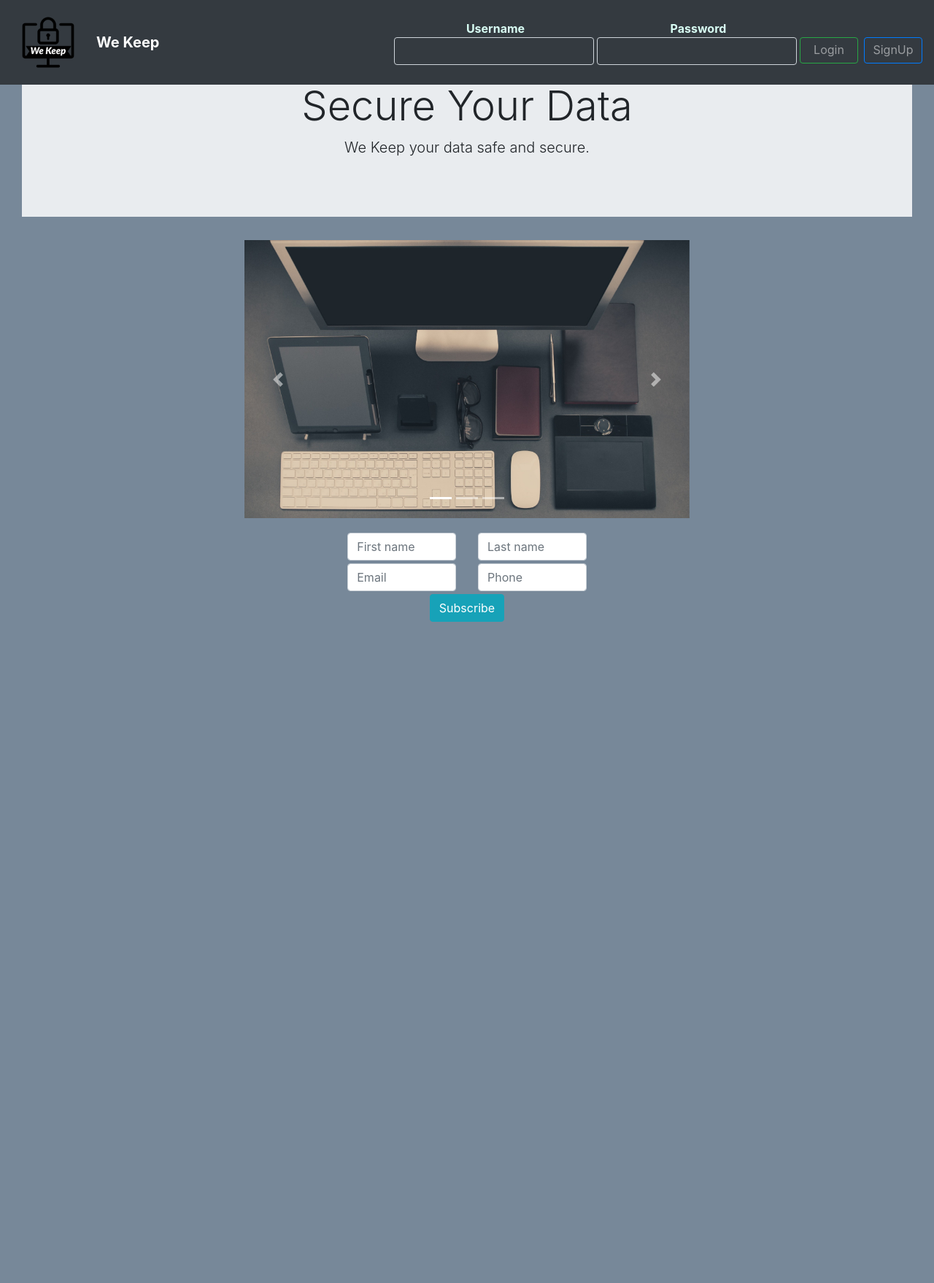
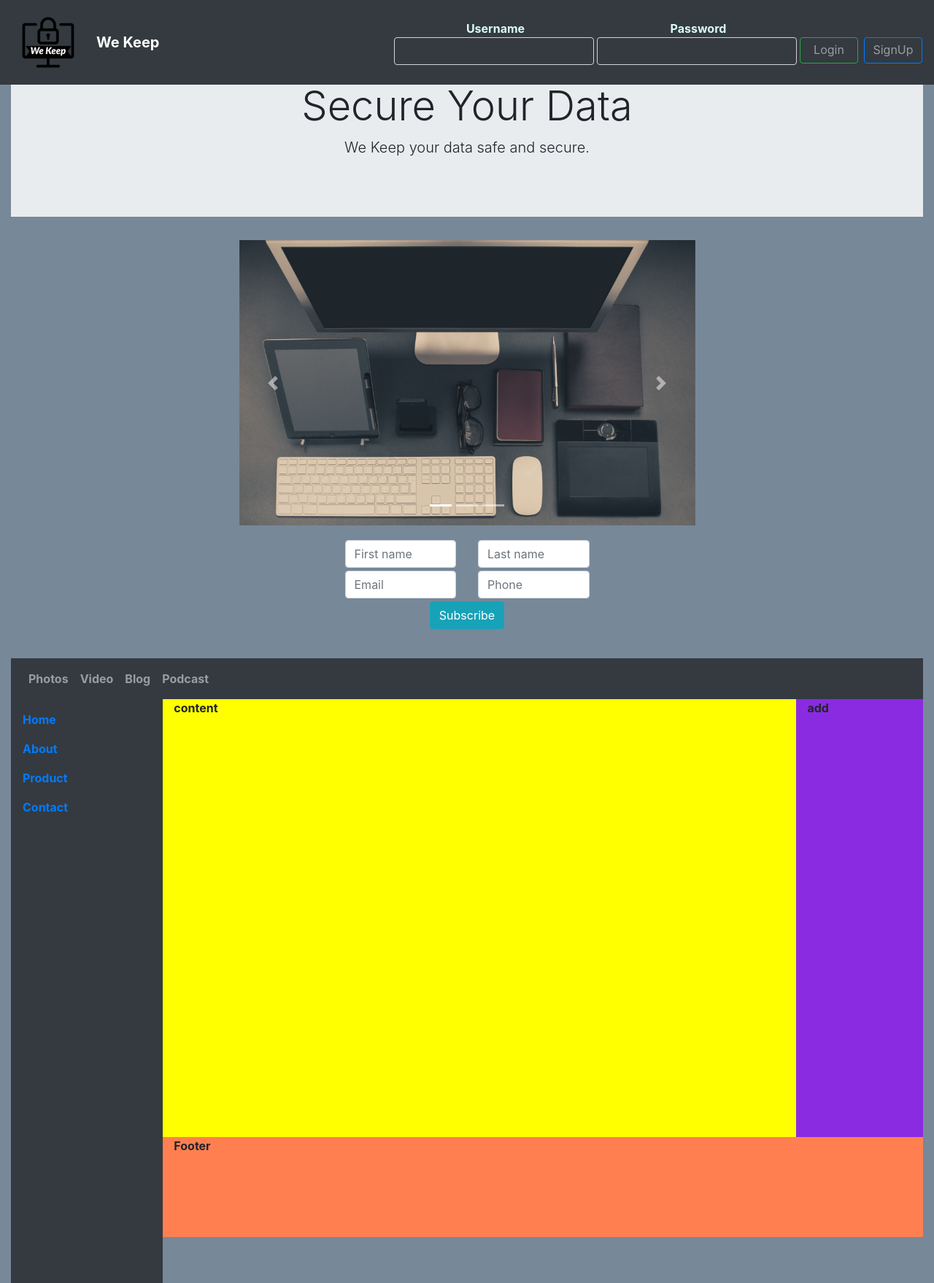
Before and after one commit to adarshp007/myweb, a Django app: template templates/home.html in a window 1280 px wide. Shown: the whole page at 73% size. Before the commit the page ends 852 px from the top, so only its background shows below. Run offline with Django 3.2, Linux system fonts and the light colour scheme; the template is opened without the code that fills it, so the values that code supplies are empty; some libraries are stand-ins or nearby versions.

Commit message:
added grid

```diff
--- a/templates/home.html
+++ b/templates/home.html
@@ -63,4 +63,49 @@
     </div>
 </div>
 </form>
+{#    vertical nav#}
+    <div class="container-fluid pt-4">
+        <div class="row">
+            <div class=" col-md-12 col-xs-12" style="padding: 0">
+                <nav class="navbar navbar-expand navbar-dark bg-dark w-100">
+                <ul class="navbar-nav">
+                    <li class="nav-item"><a class="nav-link">Photos</a></li>
+                     <li class="nav-item"><a class="nav-link">Video</a></li>
+                     <li class="nav-item"><a class="nav-link">Blog</a></li>
+                     <li class="nav-item"><a class="nav-link">Podcast</a></li>
+                </ul>
+                    </nav>
+            </div>
+        </div>
+
+    <div class="row">
+        <div class="col-md-2 col-sm-2 col-xs-2 vh-100 bg-dark " ><div class="row">
+            <nav class="navbar  bg-dark w-100 ">
+                <ul class="navbar-nav flex-column ">
+                    <li class="nav-item "><a class="nav-link">Home</a></li>
+                    <li class="nav-item"><a class="nav-link">About</a></li>
+                    <li class="nav-item"><a class="nav-link">Product</a></li>
+                    <li class="nav-item"><a class="nav-link">Contact</a></li>
+
+                </ul>
+            </nav>
+        </div>
+        </div>
+        <div class="col-md-10 col-sm-10 col-xs-10">
+            <div class="row">
+        <div class="col-md-10 col-sm-10 col-xs-10" style="background-color: yellow ;height: 600px;">content
+
+        </div>
+
+
+
+        <div class="col-md-2 col-sm-2 col-xs-2" style="background-color: blueviolet;height: 600px;">add</div>
+            </div>
+            <div class="row">
+                <div class="col-md-12 col-sm-12 col-xs-12 "style="background-color:coral;height: 137px;" >Footer</div>
+            </div>
+            </div>
+    </div>
+    </div>
+
 {% endblock %}
--- a/templates/index.html
+++ b/templates/index.html
@@ -7,9 +7,7 @@
 
     <link href="{% static 'css/bootstrap_fl/css/bootstrap.min.css'%}" rel="stylesheet">
 
-    <script src="https://code.jquery.com/jquery-3.5.1.slim.min.js" integrity="sha384-DfXdz2htPH0lsSSs5nCTpuj/zy4C+OGpamoFVy38MVBnE+IbbVYUew+OrCXaRkfj" crossorigin="anonymous"></script>
-<script src="https://cdn.jsdelivr.net/npm/bootstrap@4.6.0/dist/js/bootstrap.bundle.min.js" integrity="sha384-Piv4xVNRyMGpqkS2by6br4gNJ7DXjqk09RmUpJ8jgGtD7zP9yug3goQfGII0yAns" crossorigin="anonymous"></script>
-    <link rel="stylesheet" href="{% static 'css/homestyle.css' %}">
+     <link rel="stylesheet" href="{% static 'css/homestyle.css' %}">
 </head>
 <body>
 
@@ -34,10 +32,15 @@
         </form>
         </div>
     </nav>
-    <div class="container-fluid pt-4 mt-4 d-block">
+
+</div>
+
+<div class="container-fluid pt-4 mt-4 d-block">
         {% block content %}
         {% endblock %}
     </div>
-</div>
+ <script src="https://code.jquery.com/jquery-3.5.1.slim.min.js" integrity="sha384-DfXdz2htPH0lsSSs5nCTpuj/zy4C+OGpamoFVy38MVBnE+IbbVYUew+OrCXaRkfj" crossorigin="anonymous"></script>
+<script src="https://cdn.jsdelivr.net/npm/bootstrap@4.6.0/dist/js/bootstrap.bundle.min.js" integrity="sha384-Piv4xVNRyMGpqkS2by6br4gNJ7DXjqk09RmUpJ8jgGtD7zP9yug3goQfGII0yAns" crossorigin="anonymous"></script>
+
 </body>
 </html>
```
